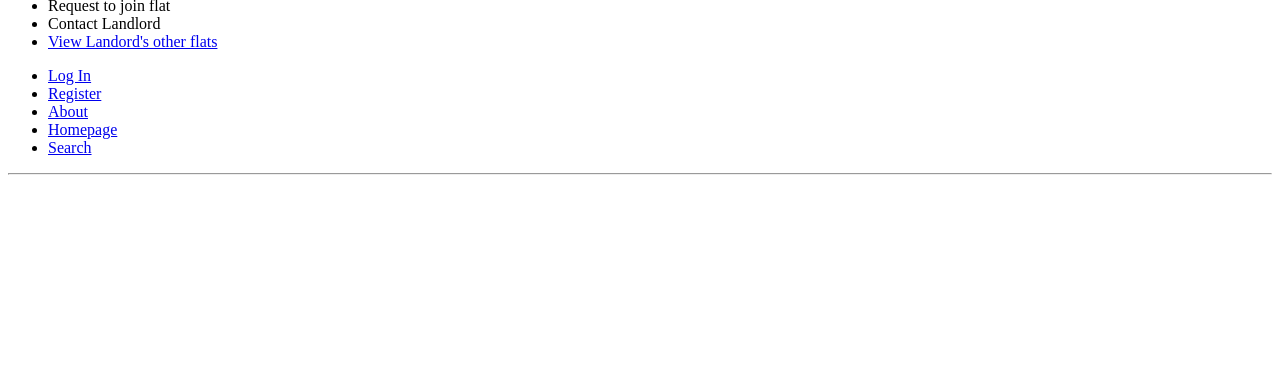
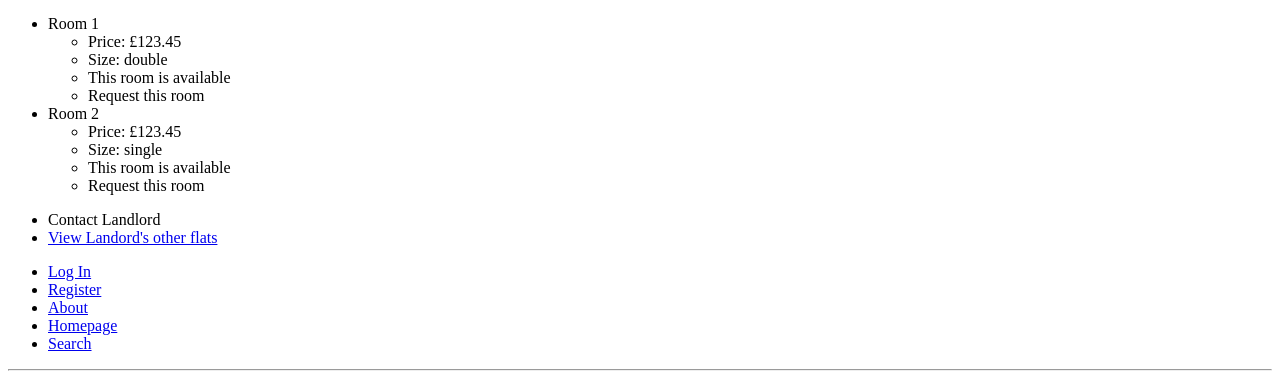
Before and after one commit to mcwilson91/flntr, a Django app: a page that uses flntr_project/templates/flntr/show_property.html in a window 1280 px wide. Shown: the part 605-984 px from the top of the page. Before the commit the page ends 780 px from the top, so only its background shows below. Run offline with Django 3.2, Linux system fonts and the light colour scheme; data comes from the database, SQL or seed files in the repository; data that the repository does not hold is empty; parts of the project's set-up code (start-up, migrations or seed data) failed here and were passed over; some libraries are stand-ins or nearby versions.

Commit message:
added rooms model and rooms to flats profiles

```diff
--- a/flntr_project/flntr_app/admin.py
+++ b/flntr_project/flntr_app/admin.py
@@ -1,5 +1,5 @@
 from django.contrib import admin
-from flntr_app.models import Flat, FlatImage, StudentProfile, Landlord
+from flntr_app.models import Flat, FlatImage, StudentProfile, Landlord, Room
 
 class FlatAdmin(admin.ModelAdmin):
     prepopulated_fields = {'slug':('title',)}
@@ -7,3 +7,4 @@ class FlatAdmin(admin.ModelAdmin):
 admin.site.register(Flat, FlatAdmin)
 admin.site.register(StudentProfile)
 admin.site.register(Landlord)
+admin.site.register(Room)
--- a/flntr_project/flntr_app/models.py
+++ b/flntr_project/flntr_app/models.py
@@ -12,7 +12,7 @@ class Landlord(models.Model):
 		super(Landlord, self).save(*args, **kwargs)
 
 	def __str__(self):
-		return self.user.first_name
+		return self.user.username
 
 class Flat(models.Model):
 	owner = models.ForeignKey(Landlord)
@@ -22,7 +22,7 @@ class Flat(models.Model):
 	postCode = models.CharField(max_length=8)
 	# picture = models.ImageField(upload_to='flat_images', blank=True)
 	description = models.TextField(blank=True)
-	price = models.DecimalField(max_digits=6, decimal_places=2)
+	averageRoomPrice = models.DecimalField(max_digits=6, decimal_places=2)
 	slug = models.SlugField(unique=True)
 	dayAdded = models.DateField(default=datetime.now)
 	views = models.IntegerField(default=0)
@@ -34,12 +34,6 @@ class Flat(models.Model):
 		super(Flat, self).save(*args, **kwargs)
 	def __str__(self):
 		return self.title
-
-class FlatImage(models.Model):
-	flat = models.ForeignKey(Flat, related_name='images')
-	image = models.ImageField(upload_to='flat_images', blank=True)
-	def __str__(self):
-		return self.flat.title
 
 class StudentProfile(models.Model):
 	user = models.OneToOneField(User, on_delete=models.CASCADE,)
@@ -55,4 +49,21 @@ class StudentProfile(models.Model):
 		super(StudentProfile, self).save(*args, **kwargs)
 
 	def __str__(self):
-		return self.user.first_name
+		return self.user.username
+
+class Room(models.Model):
+	flat = models.ForeignKey(Flat)
+	roomNumber = models.IntegerField()
+	size = models.CharField(max_length=8)
+	price = models.DecimalField(max_digits=9, decimal_places=2)
+	student = models.OneToOneField(StudentProfile, null=True, blank=True)
+
+	def __str__(self):
+		return "%s %s" % (self.flat.title, self.roomNumber)
+
+class FlatImage(models.Model):
+	flat = models.ForeignKey(Flat, related_name='images')
+	image = models.ImageField(upload_to='flat_images', blank=True)
+
+	def __str__(self):
+		return self.flat.title
--- a/flntr_project/flntr_app/views.py
+++ b/flntr_project/flntr_app/views.py
@@ -2,7 +2,7 @@ from django.shortcuts import render
 from django.http import HttpResponseRedirect, HttpResponse
 from django.contrib.auth import authenticate, login
 from django.core.urlresolvers import reverse
-from flntr_app.models import Flat, FlatImage, StudentProfile, Landlord
+from flntr_app.models import Flat, FlatImage, StudentProfile, Landlord, Room
 from flntr_app.forms import AddFlatForm, FlatSearchForm, RoommateSearchForm, AgeForm, UserForm, AddFlatImageForm
 from django.contrib.auth.models import User
 from datetime import datetime, timedelta
@@ -14,12 +14,12 @@ import requests
 
 # Create your views here.
 def index(request):
-    recent_flat_list = Flat.objects.order_by('-price')[:3]
-    context_dict = {'recentflats': recent_flat_list}
-    return render(request, 'flntr/index.html', context_dict)
+	recent_flat_list = Flat.objects.order_by('-dayAdded')[:3]
+	context_dict = {'recentflats': recent_flat_list}
+	return render(request, 'flntr/index.html', context_dict)
 
 def about(request):
-    return render(request, 'flntr/about.html')
+	return render(request, 'flntr/about.html')
 
 def search(request):
 	search_form = FlatSearchForm();
@@ -53,61 +53,61 @@ def results(request, params):
 	return render(request, 'flntr/results.html', context_dict)
 
 def register(request):
-    registered = False
+	registered = False
 
-    if request.method == 'POST':
-        user_form = UserForm(data=request.POST)
-        age_form = AgeForm(data=request.POST)
-        if user_form.is_valid() and age_form.is_valid:
-            user = user_form.save()
-            user.set_password(user.password)
-            user.save()
+	if request.method == 'POST':
+		user_form = UserForm(data=request.POST)
+		age_form = AgeForm(data=request.POST)
+		if user_form.is_valid() and age_form.is_valid:
+			user = user_form.save()
+			user.set_password(user.password)
+			user.save()
 
-            profile = age_form.save(commit=False)
-            profile.user = user
+			profile = age_form.save(commit=False)
+			profile.user = user
 
-            profile.save()
+			profile.save()
 
-            registered = True
-        else:
-            print(user_form.errors, age_form.errors)
-    else:
-        user_form = UserForm()
-        age_form = AgeForm()
+			registered = True
+		else:
+			print(user_form.errors, age_form.errors)
+	else:
+		user_form = UserForm()
+		age_form = AgeForm()
 
-    return render(request, 'flntr/register.html',
-                    {'user_form': user_form,
-                    'age_form': age_form,
-                    'registered': registered})
+	return render(request, 'flntr/register.html',
+					{'user_form': user_form,
+					'age_form': age_form,
+					'registered': registered})
 
 
 
 
 def user_login(request):
-    if request.method == 'POST':
-        username = request.POST.get('username')
-        password = request.POST.get('password')
+	if request.method == 'POST':
+		username = request.POST.get('username')
+		password = request.POST.get('password')
 
-        user = authenticate(username=username, password=password)
-        if user:
-            if user.is_active:
-                login(request, user)
-                return HttpResponseRedirect(reverse('index'))
-            else:
-                # An inactive account was used - no logging in!
-                return HttpResponse("Your flntr account is disabled.")
-        else:
-            # Bad login details were provided. So we can't log the user in.
-            messages.info(request, 'Invalid login details')
-            # print("Invalid login details: {0}, {1}".format(username, password))
-            return HttpResponseRedirect(reverse('login'))
-    else:
-        return render(request, 'flntr/login.html', {})
+		user = authenticate(username=username, password=password)
+		if user:
+			if user.is_active:
+				login(request, user)
+				return HttpResponseRedirect(reverse('index'))
+			else:
+				# An inactive account was used - no logging in!
+				return HttpResponse("Your flntr account is disabled.")
+		else:
+			# Bad login details were provided. So we can't log the user in.
+			messages.info(request, 'Invalid login details')
+			# print("Invalid login details: {0}, {1}".format(username, password))
+			return HttpResponseRedirect(reverse('login'))
+	else:
+		return render(request, 'flntr/login.html', {})
 
 def property(request):
-    all_flat_list = Flat.objects.order_by('-price')
-    context_dict = {'allflats': all_flat_list}
-    return render(request, 'flntr/property.html', context_dict)
+	all_flat_list = Flat.objects.order_by('-dayAdded')
+	context_dict = {'allflats': all_flat_list}
+	return render(request, 'flntr/property.html', context_dict)
 
 def show_property(request, flat_id_slug):
 	context_dict = {}
@@ -119,56 +119,71 @@ def show_property(request, flat_id_slug):
 			context_dict['image'] = image
 		except FlatImage.DoesNotExist:
 			context_dict['image'] = None
+		try:
+			room_list = Room.objects.filter(flat=flat).order_by('roomNumber')
+			context_dict['roomlist'] = room_list
+		except Room.DoesNotExist:
+			context_dict['roomlist'] = None
 	except Flat.DoesNotExist:
 		context_dict['flat'] = None
 	return render(request, 'flntr/show_property.html', context_dict)
 
 
 def user(request):
-    return render(request, 'flntr/user.html')
+	return render(request, 'flntr/user.html')
 
 def show_user(request):
-    return render(request, 'flntr/show_user.html')
+	return render(request, 'flntr/show_user.html')
 
 def show_user_invitations(request):
-    return render(request, 'flntr/show_user_invitations.html')
+	return render(request, 'flntr/show_user_invitations.html')
 
 def show_user_requests(request):
-    return render(request, 'flntr/show_user_requests.html')
+	return render(request, 'flntr/show_user_requests.html')
 
 def show_user_account(request):
-    return render(request, 'flntr/show_user_account.html')
+	return render(request, 'flntr/show_user_account.html')
 
 def show_user_profile(request, student_profile_slug):
-    context_dict = {}
-    try:
-        profile = StudentProfile.objects.get(slug=student_profile_slug)
-        context_dict['studentprofile'] = profile
-    except StudentProfile.DoesNotExist:
-        context_dict['studentprofile'] = None
-    return render(request, 'flntr/show_user_profile.html', context_dict)
+	context_dict = {}
+	try:
+		profile = StudentProfile.objects.get(slug=student_profile_slug)
+		context_dict['studentprofile'] = profile
+	except StudentProfile.DoesNotExist:
+		context_dict['studentprofile'] = None
+	return render(request, 'flntr/show_user_profile.html', context_dict)
 
 def show_user_properties(request, landlord_id_slug):
-    context_dict = {}
-    landlord = Landlord.objects.get(slug=landlord_id_slug)
-    context_dict['landlordname'] = landlord.user.first_name + " " + landlord.user.last_name
-    landlord_flat_list = Flat.objects.filter(owner=landlord).order_by('-dayAdded')
-    context_dict['landlordflats'] = landlord_flat_list
-    return render(request, 'flntr/show_user_properties.html', context_dict)
+	context_dict = {}
+	landlord = Landlord.objects.get(slug=landlord_id_slug)
+	context_dict['landlordname'] = landlord.user.first_name + " " + landlord.user.last_name
+	landlord_flat_list = Flat.objects.filter(owner=landlord).order_by('-dayAdded')
+	context_dict['landlordflats'] = landlord_flat_list
+	return render(request, 'flntr/show_user_properties.html', context_dict)
 
 def show_user_properties_aProperty(request, landlord_id_slug, flat_id_slug):
-    context_dict = {}
-    try:
-        flat = Flat.objects.get(slug=flat_id_slug)
-        context_dict['flat'] = flat
-    except Flat.DoesNotExist:
-        context_dict['flat'] = None
-    return render(request, 'flntr/show_property.html', context_dict)
+	context_dict = {}
+	try:
+		flat = Flat.objects.get(slug=flat_id_slug)
+		context_dict['flat'] = flat
+		try:
+			image = FlatImage.objects.get(flat=flat)
+			context_dict['image'] = image
+		except FlatImage.DoesNotExist:
+			context_dict['image'] = None
+		try:
+			room_list = Room.objects.filter(flat=flat).order_by('roomNumber')
+			context_dict['roomlist'] = room_list
+		except Room.DoesNotExist:
+			context_dict['roomlist'] = None
+	except Flat.DoesNotExist:
+		context_dict['flat'] = None
+	return render(request, 'flntr/show_property.html', context_dict)
 
 @login_required
 def user_logout(request):
-    logout(request)
-    return HttpResponseRedirect(reverse('index'))
+	logout(request)
+	return HttpResponseRedirect(reverse('index'))
 
 def add_flat(request):
 	flat_form = AddFlatForm()
--- a/flntr_project/templates/flntr/show_property.html
+++ b/flntr_project/templates/flntr/show_property.html
@@ -11,16 +11,18 @@
 		<h1>{{ flat.title }}</h1>
 		<ul>
 			<li>Location: {{ flat.streetAddress }}</li>
-			<li>Price: {{ flat.price }}</li>
 			<li>Number of rooms: {{ flat.numberOfRooms }}</li>
 			<li>Description: {{ flat.description }}</li>
+			<li>Distance from University: {{ flat.distanceFromUniversity }}</li>
 		</ul>
 	</div>
 
-	{% if image.image %}
+	{% if flat.image %}
 		<div>
-			<img src="{{ MEDIA_URL }}{{ image.image }}" width="300" height="300" alt="{{image.image}}" />
+			<img src="{{ MEDIA_URL }}{{ flat.image }}" width="300" height="300" alt="{{flat.image}}" />
 		</div>
+	{% else %}
+		No image for this flat
 	{% endif %}
 
 	<div>
@@ -65,8 +67,27 @@
     </script>
 	</div>
 	<div>
+		{% if roomlist %}
 		<ul>
-			<li>Request to join flat</li>
+			{% for room in roomlist %}
+			<li>Room {{ room.roomNumber }}</li>
+			<ul>
+				<li>Price: £{{ room.price }}</li>
+				<li>Size: {{ room.size }}</li>
+				{% if room.student %}
+				<li>Currently taken by {{ room.student.user.username }}</li>
+				{% else %}
+				<li>This room is available</li>
+				<li>Request this room</li>
+				{% endif %}
+			</ul>
+			{% endfor %}
+		</ul>
+		{% else %}
+		failure
+		{% endif %}
+	<div>
+		<ul>
 			<li>Contact Landlord</li>
 			<li><a href="{% url 'show_user_properties' flat.owner.slug %}">View Landord's other flats</a></li>
 		</ul>
```
Also changed, not shown: flntr_project/populate_flntr.py (+55 -18 lines), flntr_project/db.sqlite3, flntr_project/flntr_app/migrations/0001_initial.py, 2 other files.
